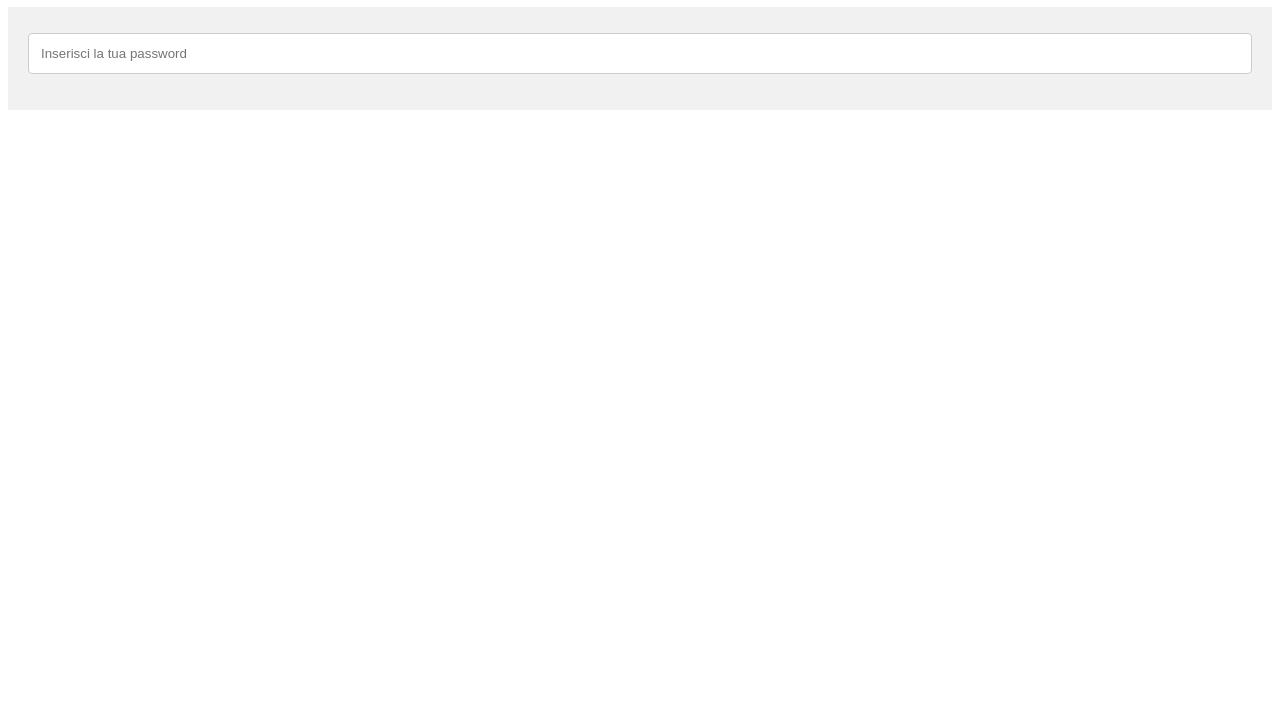
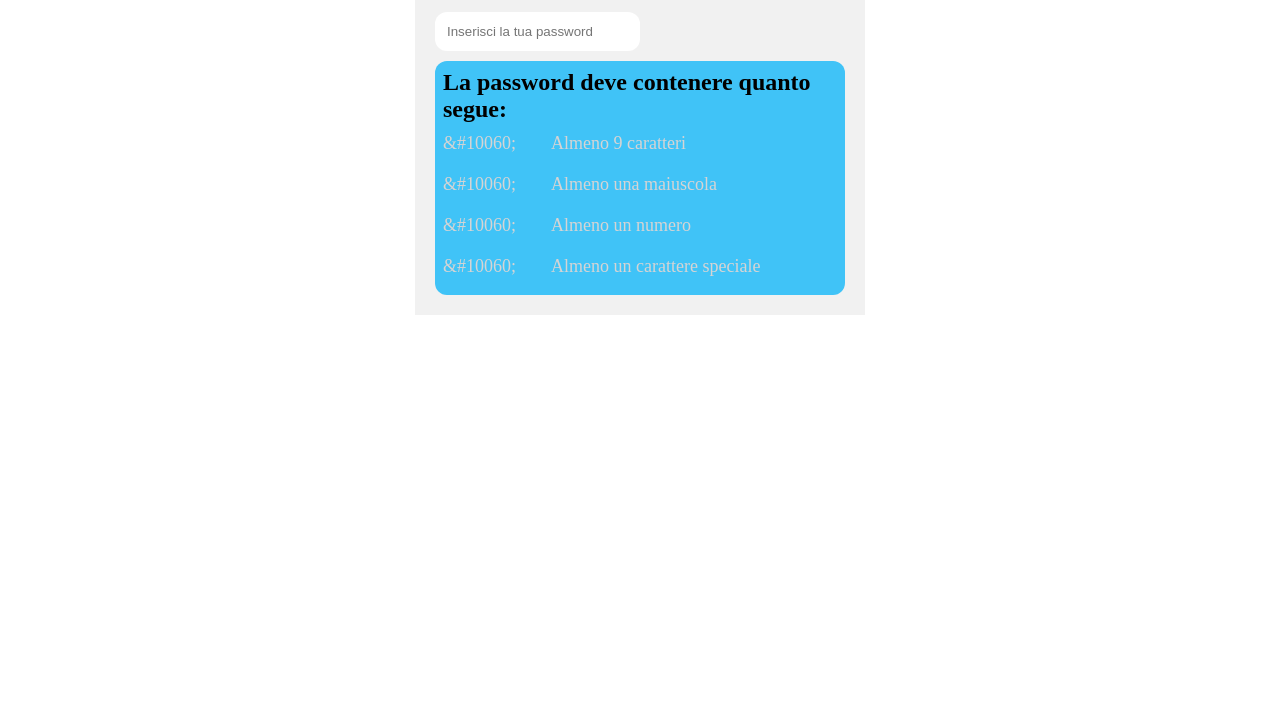
Before and after one commit to MarcoSac1/-kata-strong-password-validator, a plain HTML site: page index.html in a window 1280 px wide. Shown: the part 73-800 px from the top of the page. Drawn offline with Linux system fonts and the light colour scheme.

Commit message:
fixed nesting and css issue

```diff
--- a/index.html
+++ b/index.html
@@ -10,15 +10,15 @@
 </head>
 <body>
     <header>
-        <h1>
-            Verifica della Password
-        </h1>
     </header>
     <main>
         <section>
             <div class="container">
+                <h1>
+                    Verifica della Password
+                </h1>
                 <form id="myPsw">
-                    <input type="text" id="inputText" placeholder="Inserisci la tua password" name="name" required minlength="4" maxlength="16" size="18" />
+                    <input type="password" id="inputText" placeholder="Inserisci la tua password" name="name" required minlength="4" maxlength="16" size="18" />
                 </form>
                 <div id="message">
                     <h2>La password deve contenere quanto segue:</h2>
--- a/style.css
+++ b/style.css
@@ -1,18 +1,27 @@
+*{
+    margin: 0;
+    padding: 0;
+    box-sizing: border-box;
+}
+.container{
+    width: 450px;
+    margin: 0 auto;
+    margin-top: 2rem;
+    align-items: center;
+}
 /* Style all input fields */
-input {
-    width: 100%;
+    input {
+    width: 50%;
     padding: 12px;
-    border: 1px solid #ccc;
-    border-radius: 4px;
-    box-sizing: border-box;
     margin-top: 6px;
-    margin-bottom: 16px;
+    margin-bottom: 10px;
     }
 
     /* Style the submit button */
-    input[type=submit] {
-    background-color: #04AA6D;
-    color: white;
+    input[type=password] {
+    color: rgb(8, 69, 94);
+    border: none;
+    border-radius: 12px;
     }
 
     /* Style the container for inputs */
@@ -21,14 +30,10 @@ input {
     padding: 20px;
     }
 
-    /* The message box is shown when the user clicks on the password field */
-    #message {
-    display:none;
-    background:rgb(224, 211, 87);
-    color: #000;
-    position: relative;
-    padding: 20px;
-    margin-top: 10px;
+    #message{
+    padding: .5rem;
+    background-color: rgb(64, 195, 247);
+    border-radius: 12px;
     }
 
     #message p {
@@ -49,7 +54,7 @@ input {
 
     /* Add a red text color and an "x" icon when the requirements are wrong */
     .invalid {
-    color: red;
+    color: rgb(214, 212, 212);
     }
 
     .invalid:before {
```
